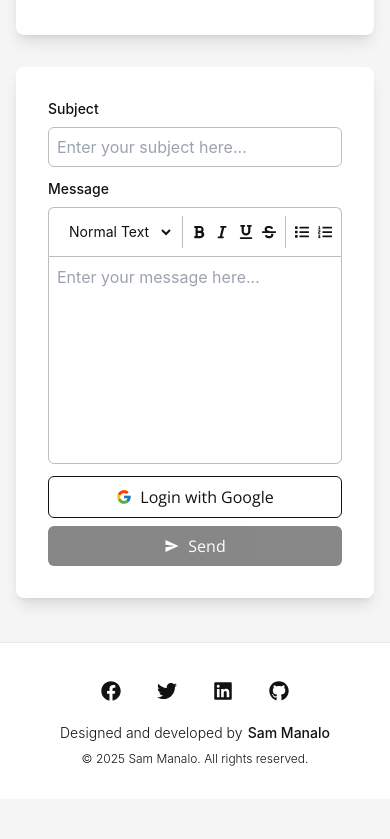
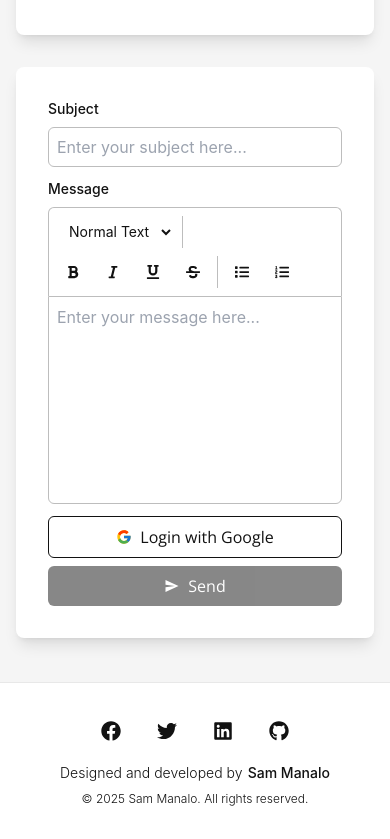
Before and after one commit to Antholem/web-portfolio, a React (Create React App) app in the folder portfolio/client/: page / in a window 390 px wide. Shown: the part 5735-6574 px from the top of the page. Before the commit the page ends 6534 px from the top, so only its background shows below. Built offline with nearby package versions, Linux system fonts and the light colour scheme.

Commit message:
Removed unused code and enhanced responsiveness

```diff
--- a/portfolio/client/src/components/TextEditor.js
+++ b/portfolio/client/src/components/TextEditor.js
@@ -205,7 +205,7 @@ const TextEditor = ({
 
   const Tools = () => (
     <div
-      className={`p-2 border-t border-r border-l rounded-t-md flex gap-2 ${
+      className={`p-2 border-t border-r border-l rounded-t-md flex flex-wrap gap-2 ${
         theme === "dark"
           ? "bg-dark-paper border-dark-text-disabled"
           : "bg-light-paper border-light-text-disabled"
@@ -213,13 +213,15 @@ const TextEditor = ({
     >
       {toolsLayout.map((group, groupIndex) => (
         <Fragment key={groupIndex}>
-          {group.map((Tool, toolIndex) => (
-            <Fragment key={toolIndex}>
-              {Tool}
-            </Fragment>
-          ))}
+          <div className="flex flex-wrap gap-2">
+            {group.map((Tool, toolIndex) => (
+              <Fragment key={toolIndex}>
+                {Tool}
+              </Fragment>
+            ))}
+          </div>
           {groupIndex < toolsLayout.length - 1 && (
-            <Divider direction="vertical" />
+            <Divider direction="vertical" className="self-stretch" />
           )}
         </Fragment>
       ))}
--- a/portfolio/client/src/views/Projects.js
+++ b/portfolio/client/src/views/Projects.js
@@ -1,6 +1,6 @@
 import React from "react";
 import { useThemeStore } from "../store/themeStore";
-import { Button, Card, IconText } from "../components";
+import { Button, Card } from "../components";
 import * as Icon from "react-icons/fa";
 
 // Projects data
```
